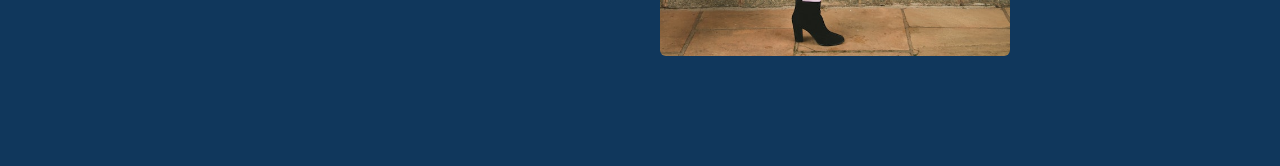
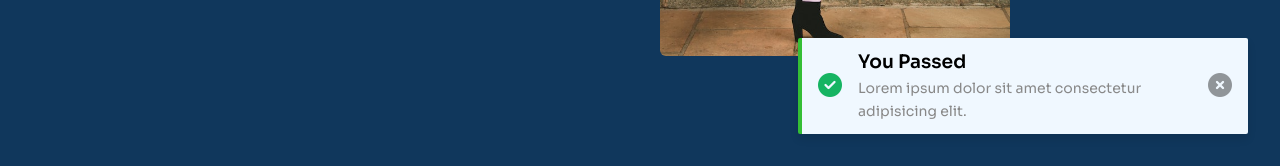
Before and after one commit to Vanthuy2002/project03, a plain HTML site: page index.html in a window 1280 px wide. Both pictures are taken after a click on the link "Book Online". Shown: the part 634-800 px from the top of the page. Drawn offline with Linux system fonts and the light colour scheme.

Commit message:
add toast

```diff
--- a/assets/js/main.js
+++ b/assets/js/main.js
@@ -111,13 +111,14 @@ function renderBlog(arr) {
 renderBlog(blogPost);
 let Item = document.querySelector(".member__item");
 let widthItem = Item.offsetWidth;
+let gap = 30;
 
 function srcollNext(selector, width) {
   selector.scrollLeft += width;
 }
 
 function scrollPrev(selector, width) {
-  selector.scrollLeft -= width;
+  selector.scrollLeft -= width + gap;
 }
 
 prevs.forEach((prev) => {
@@ -155,3 +156,59 @@ form.addEventListener("submit", (e) => {
     mess.textContent = "";
   }
 });
+
+let btnHero = document.querySelectorAll(".hero__btn");
+btnHero.forEach((btn) => {
+  btn.onclick = () => {
+    showToast();
+  };
+});
+
+// toast message
+function toast({ title, mess, type, delay }) {
+  const main = document.getElementById("toastAll");
+
+  if (main) {
+    const toast = document.createElement("div");
+
+    // auto remove toast
+    const removeTime = setTimeout(() => {
+      main.removeChild(toast);
+    }, delay + 1000);
+
+    //remove with action
+    toast.addEventListener("click", (e) => {
+      if (e.target.closest(".toast__close")) {
+        main.removeChild(toast);
+        clearTimeout(removeTime);
+      }
+    });
+
+    const icons = { success: "fa-solid fa-circle-check" };
+    const delaySecond = (delay / 1000).toFixed(2);
+
+    toast.classList.add("toast", `toast__${type}`);
+    toast.style.animation = `slideIn ease 0.3s , fadeOut linear 1s ${delaySecond}s forwards`;
+    toast.innerHTML = `
+          <div class="toast__icon">
+              <i class="${icons[type]}"></i>
+          </div>
+          <div class="toast__container">
+              <h3 class="toast__title">${title}</h3>
+              <p class="toast__msg">${mess}</p>
+          </div>
+          <div class="toast__close">
+              <i class="fa-solid fa-circle-xmark"></i>
+          </div> `;
+    main.appendChild(toast);
+  }
+}
+
+function showToast() {
+  toast({
+    title: "You Passed",
+    mess: "Lorem ipsum dolor sit amet consectetur adipisicing elit.",
+    type: "success",
+    delay: 5000,
+  });
+}
--- a/assets/style.scss
+++ b/assets/style.scss
@@ -462,17 +462,26 @@ a {
     flex-shrink: 0;
   }
   &__list {
+    max-width: 570px;
     display: grid;
     grid-template-columns: repeat(2, 1fr);
-    gap: 30px;
+    gap: 0 30px;
     overflow: hidden;
   }
   &__item {
+    display: flex;
+    flex-direction: column;
     border: 1px solid #e8ebee;
     border-radius: 12px;
   }
+  &__item:hover {
+    transform: translateY(-16px);
+  }
   .item__content {
     padding: 20px;
+    flex: 1;
+    display: flex;
+    flex-direction: column;
   }
   &__images img {
     width: 100%;
@@ -485,7 +494,8 @@ a {
     font-weight: 600;
     font-size: 1.8rem;
     line-height: 1.5;
-    text-decoration-line: underline;
+    text-decoration: underline;
+    text-underline-offset: 5px;
     color: $bgColor;
   }
   .btn-cta {
@@ -501,16 +511,19 @@ a {
     margin-bottom: 10px;
   }
   .item__desc {
+    flex-shrink: 0;
     font-size: 1.4rem;
     line-height: 1.7;
     color: #575f66;
     margin-bottom: 12px;
   }
   .item__link {
+    margin-top: auto;
     display: block;
     font-size: 1.4rem;
     line-height: 1.2;
     color: $bgColor;
+    font-weight: 500;
   }
   .item__link:visited {
     color: #2e80ce;
@@ -642,3 +655,93 @@ a {
     font-size: 1.4rem;
   }
 }
+
+// toast
+.toast {
+  display: flex;
+  align-items: center;
+  background-color: aliceblue;
+  border-radius: 2px;
+  border-left: 4px solid;
+  box-shadow: 0 5px 8px rgba(0, 0, 0, 0.1);
+  min-width: 400px;
+  max-width: 450px;
+  transition: all linear 0.3s;
+}
+
+@keyframes slideIn {
+  from {
+    transform: translateX(calc(100% + 32px));
+  }
+  to {
+    transform: translateX(0);
+  }
+}
+
+@keyframes fadeOut {
+  to {
+    opacity: 0;
+  }
+}
+
+.toast + .toast {
+  margin-top: 24px;
+}
+.toast__icon {
+  font-size: 2.4rem;
+}
+
+.toast__close {
+  font-size: 2.4rem;
+  color: rgba(0, 0, 0, 0.4);
+  cursor: pointer;
+}
+
+.toast__close:hover {
+  opacity: 0.5;
+}
+.toast__close,
+.toast__icon {
+  padding: 0 16px;
+}
+.toast__container {
+  flex-grow: 1;
+  padding: 12px 0;
+}
+.toast__title {
+  font-weight: 600;
+}
+.toast__msg {
+  font-size: 1.4rem;
+  margin-top: 4px;
+  color: #888;
+  line-height: 1.6;
+}
+
+.toast__success .toast__icon {
+  color: #16b462;
+}
+.toast__warning .toast__icon {
+  color: #d6d659;
+}
+
+.toast__error .toast__icon {
+  color: #0f75b4;
+}
+
+.toast__success {
+  border-color: #35be35;
+}
+.toast__warning {
+  border-color: #d6d659;
+}
+
+.toast__error {
+  border-color: #0872b4;
+}
+
+#toastAll {
+  position: fixed;
+  bottom: 32px;
+  right: 32px;
+}
--- a/index.html
+++ b/index.html
@@ -10,6 +10,13 @@
     <link
       href="https://fonts.googleapis.com/css2?family=Sora:wght@400;500;600;700&display=swap"
       rel="stylesheet"
+    />
+    <link
+      rel="stylesheet"
+      href="https://cdnjs.cloudflare.com/ajax/libs/font-awesome/6.3.0/css/all.min.css"
+      integrity="sha512-SzlrxWUlpfuzQ+pcUCosxcglQRNAq/DZjVsC0lE40xsADsfeQoEypE+enwcOiGjk/bSuGGKHEyjSoQ1zVisanQ=="
+      crossorigin="anonymous"
+      referrerpolicy="no-referrer"
     />
     <link
       rel="shortcut icon"
@@ -406,6 +413,7 @@
         </div>
       </div>
     </footer>
+    <div id="toastAll"></div>
     <script src="./assets/js/main.js"></script>
   </body>
 </html>
```
Also changed, not shown: assets/css/main.css, 1 other file.
